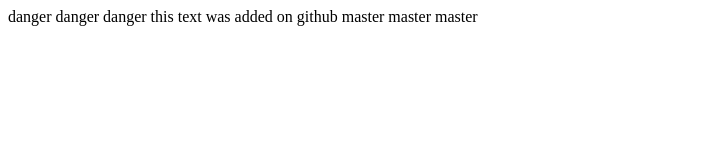
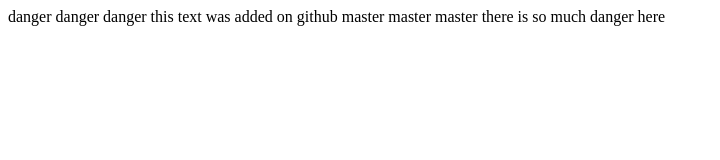
Before and after one commit to jfrimel/feb22, a plain HTML site: page index.html in a window 1280 px wide. Shown: the whole page, without its empty margins (0-720 px from the left). Drawn offline with Linux system fonts and the light colour scheme.

Commit message:
added danger on danger2

```diff
--- a/index.html
+++ b/index.html
@@ -11,3 +11,4 @@
 </body>
 </html>
 master master master
+there is so much danger here
```
